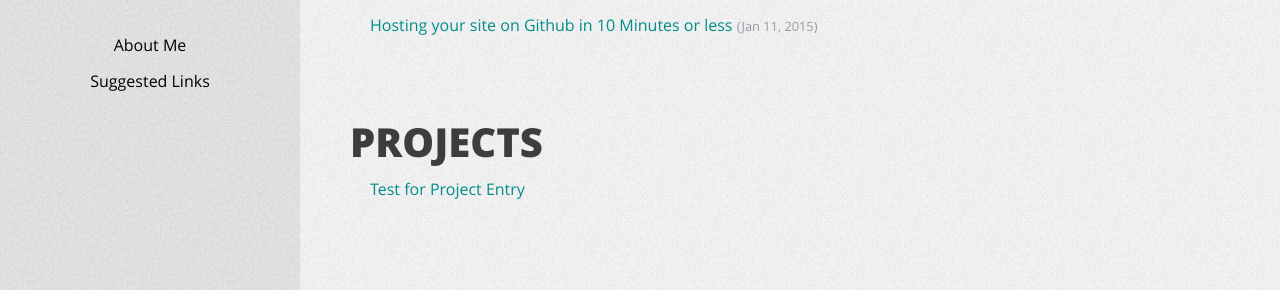
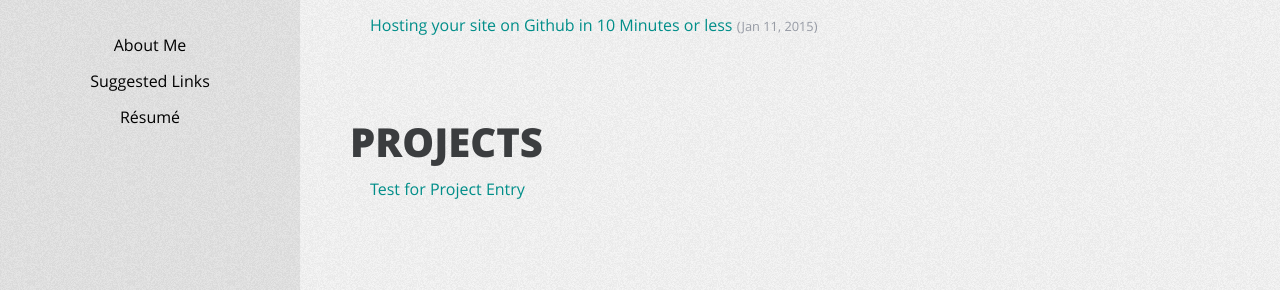
Before and after one commit to cagedcrown/cagedcrown.github.io, a Jekyll site: the page built from index.html, in a window 1280 px wide. Shown: the part 278-568 px from the top of the page. Built offline with Jekyll 4.4.1, drawn with Linux system fonts in a browser that asks for light colours.

Commit message:
Add placeholder link for external resume

```diff
--- a/_includes/header.html
+++ b/_includes/header.html
@@ -27,5 +27,6 @@
   <div class="header-links">
     <a href="/about/" class="about-me">About Me</a>
     <a href="/suggested-links/" class="suggested">Suggested Links</a>
+    <a href="#" class="suggested">Résumé</a>
   </div>
 </header>
```
